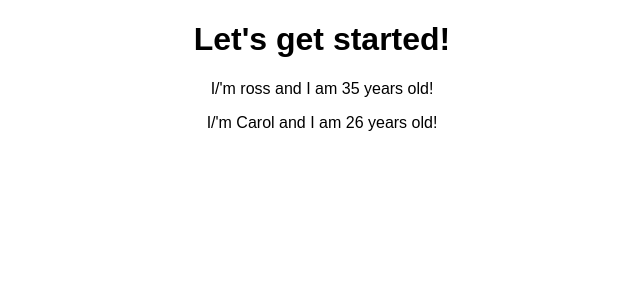
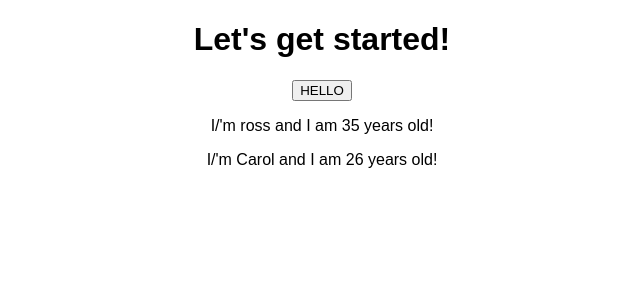
Before and after one commit to rossmawd/burger-creator, a React (Create React App) app: page / in a window 1280 px wide. Shown: the top 300 px of the page, without its empty margins (318-958 px from the left). Built offline with nearby package versions, Linux system fonts and the light colour scheme.

Commit message:
examining diff btwn state & useState hook

```diff
--- a/src/App.js
+++ b/src/App.js
@@ -1,28 +1,51 @@
-import React, { Component } from 'react';
+import React, { useState } from 'react';
 import Person from './Person/Person'
 
 import './App.css';
 
-class App extends Component {
+const app = props => {
 
-  state = {
-    person: [
-      {name: "ross", age: 35},
-      {name: "Carol", age: 26}
+  const [personsState, setPersonsState] = useState({
+    persons: [
+      { name: "ross", age: 35 },
+      { name: "Carol", age: 26 }
+    ],
+    otherState: 12
+  })
+
+  // state = {
+  //   person: [
+  //     {name: "ross", age: 35},
+  //     {name: "Carol", age: 26}
+  //   ]
+  // }
+
+  const switchNameHandler = () => {
+    console.log("I was clicked")
+    setPersonsState({
+
+      persons: [
+        {name: 'Max', age: 28},
+        {name: 'Dave', age: 100},
+        {name: 'Sam', age: 100}
 
       ]
+    })
   }
-  render() {
+
+  console.log(personsState)
+
   return (
     <div className="App">
       <h1>Let's get started!</h1>
-    <Person {...this.state.person[0]}></Person>
-    <Person {...this.state.person[1]}></Person>
+      <button onClick={switchNameHandler}>HELLO</button>
+      <Person {...personsState.persons[0]}></Person>
+      <Person {...personsState.persons[1]}></Person>
 
     </div>
   );
   // return React.createElement('div', {className: 'App'}, React.createElement('h1', null, 'Does this work now?'), 'Hi, I\'m a React App')
-  }
+
 }
 
-export default App;
+export default app;
```
Lines whose indentation alone changed are shown as unchanged.
